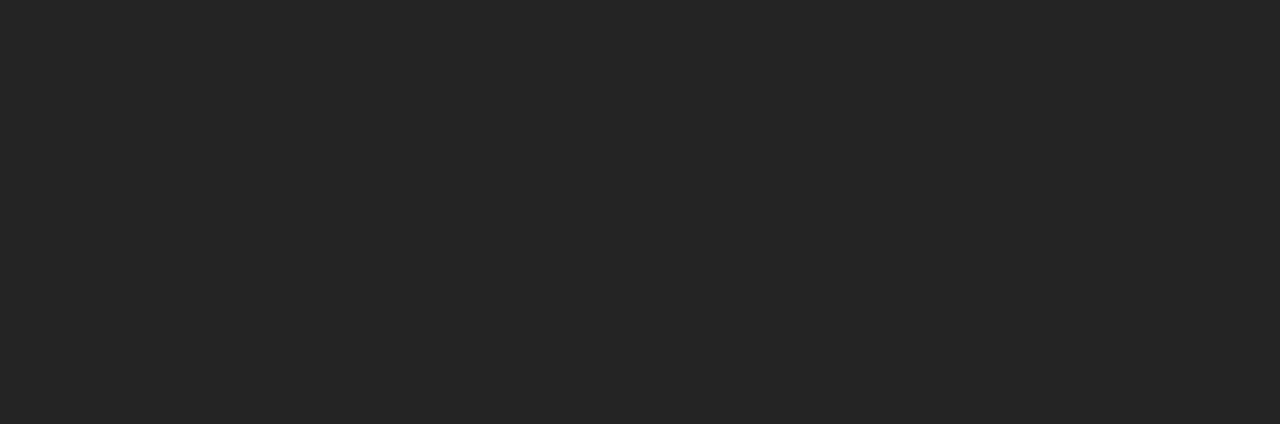
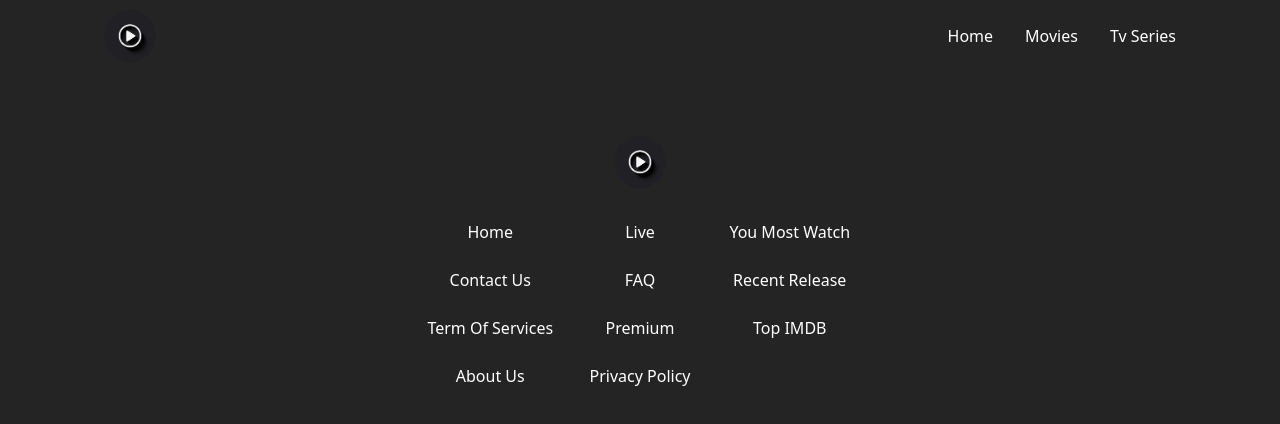
Before and after one commit to Gustavo-Caravajal/React-Movies-App, a React (Vite) app: page / in a window 1280 px wide. Shown: the top 424 px of the page. Built offline with nearby package versions, Linux system fonts and the light colour scheme.

Commit message:
Agregar componentes Header, Nav y Footer

```diff
--- a/src/App.css
+++ b/src/App.css
@@ -1,6 +1,9 @@
 #root {
-  max-width: 1280px;
+  width: 100%;
   margin: 0 auto;
-  padding: 2rem;
   text-align: center;
 }
+
+div{
+  width: 100%;
+}
--- a/src/App.jsx
+++ b/src/App.jsx
@@ -1,11 +1,14 @@
 import './App.css'
+import { Footer } from './components/Footer/Footer'
+import { Header } from './components/Header/Header'
+
 
 function App() {
-
-
   return (
     <>
       <div>
+        <Header/>
+        <Footer/>
       </div>
     </>
   )
--- /dev/null
+++ b/src/components/Footer/Footer.css
@@ -0,0 +1,35 @@
+footer{
+    display: flex;
+    flex-direction: column;
+    justify-content: center;
+    align-items: center;
+    gap: 2rem;
+    padding: 4rem;
+}
+
+.grid-list{
+    display: grid;
+    grid-template-columns: repeat(3, 1fr);
+    grid-template-rows: repeat(4, auto);
+    grid-auto-flow: column;
+    gap: 1.5rem;
+    list-style: none;
+    padding: 0;
+    margin: 0;
+    text-align: center;
+
+}
+
+.grid-list > li{
+    padding: 0;
+    margin: 0;
+    text-align: center;
+}
+
+.link{
+    text-decoration: none;
+}
+
+.link:hover{
+    border-bottom: 0.75px solid white;
+}
--- /dev/null
+++ b/src/components/Footer/Footer.jsx
@@ -0,0 +1,22 @@
+import "./Footer.css"
+
+export const Footer = () => {
+    return (
+        <footer>
+            <img className="logo" src="../../public/logo.png" alt="logo de la aplicacion de peliculas" />
+            <ul className="grid-list">
+                <li><a className="link" href="/">Home</a></li>
+                <li><a className="link" href="/">Contact Us</a></li>
+                <li><a className="link" href="/">Term Of Services</a></li>
+                <li><a className="link" href="/">About Us</a></li>
+                <li><a className="link" href="/">Live</a></li>
+                <li><a className="link" href="/">FAQ</a></li>
+                <li><a className="link" href="/">Premium</a></li>
+                <li><a className="link" href="/">Privacy Policy</a></li>
+                <li><a className="link" href="/">You Most Watch</a></li>
+                <li><a className="link" href="/">Recent Release</a></li>
+                <li><a className="link" href="/">Top IMDB</a></li>
+            </ul>
+        </footer>
+    );
+};
--- /dev/null
+++ b/src/components/Header/Header.css
@@ -0,0 +1,8 @@
+header{
+    display: flex;
+    flex-direction: row;
+    justify-content: space-between;
+    align-items: center;
+    padding: 0.5rem 6.5rem;
+    width: auto;
+}
--- /dev/null
+++ b/src/components/Header/Header.jsx
@@ -0,0 +1,10 @@
+import { Nav } from "../Nav/Nav";
+import "./Header.css"
+export const Header = () => {
+    return (
+        <header>
+            <img className="logo" src="../../public/logo.png" alt="logo de la aplicacion de peliculas" />
+            <Nav/>
+        </header>
+    );
+};
--- /dev/null
+++ b/src/components/Nav/Nav.css
@@ -0,0 +1,29 @@
+nav{
+    display: flex;
+    flex-direction: row;
+    width: 100%;
+    justify-content: flex-end;
+    align-items: center;
+}
+
+.nav-items{
+    display: flex;
+    flex-direction: row;
+    list-style: none;
+    gap: 2rem;
+}
+
+.logo{
+    width: 3.25rem;
+    height: 3.25rem;
+    border-radius: 50%;
+}
+
+.item:hover{
+    border-bottom: 0.25rem solid red;
+}
+
+.link{
+    color: white;
+    text-decoration: none;
+}
--- /dev/null
+++ b/src/components/Nav/Nav.jsx
@@ -0,0 +1,13 @@
+import "./Nav.css"
+
+export const Nav = () => {
+    return (
+        <nav>
+            <ul className="nav-items">
+                <li className="item"><a className="link" href="/">Home</a></li>
+                <li className="item"><a className="link" href="/">Movies</a></li>
+                <li className="item"><a className="link" href="/">Tv Series</a></li>
+            </ul>
+        </nav>
+    );
+};
--- a/src/index.css
+++ b/src/index.css
@@ -17,7 +17,6 @@
 body {
   margin: 0;
   display: flex;
-  place-items: center;
   min-width: 320px;
   min-height: 100vh;
 }
```
Also changed, not shown: public/logo.png (added).
